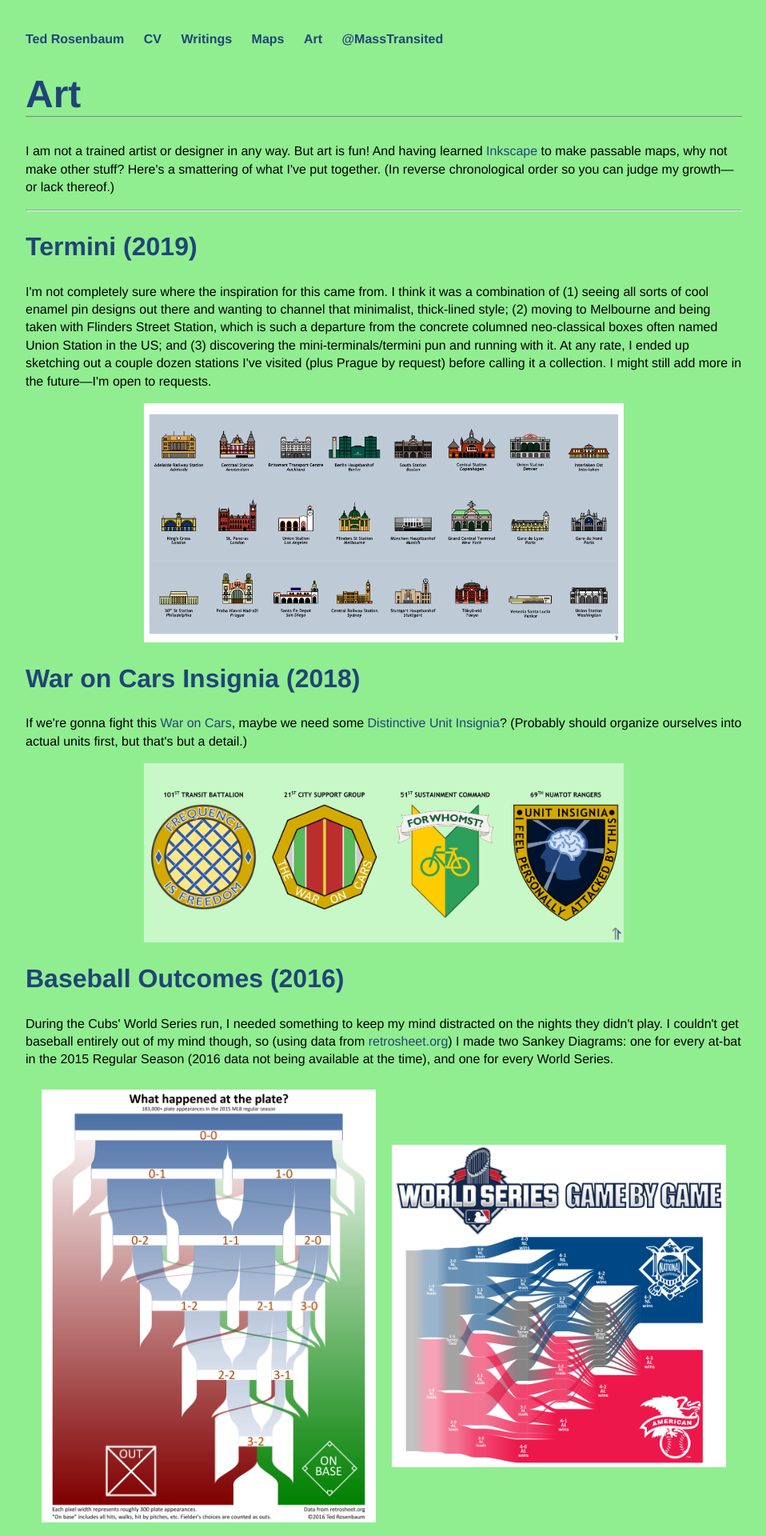
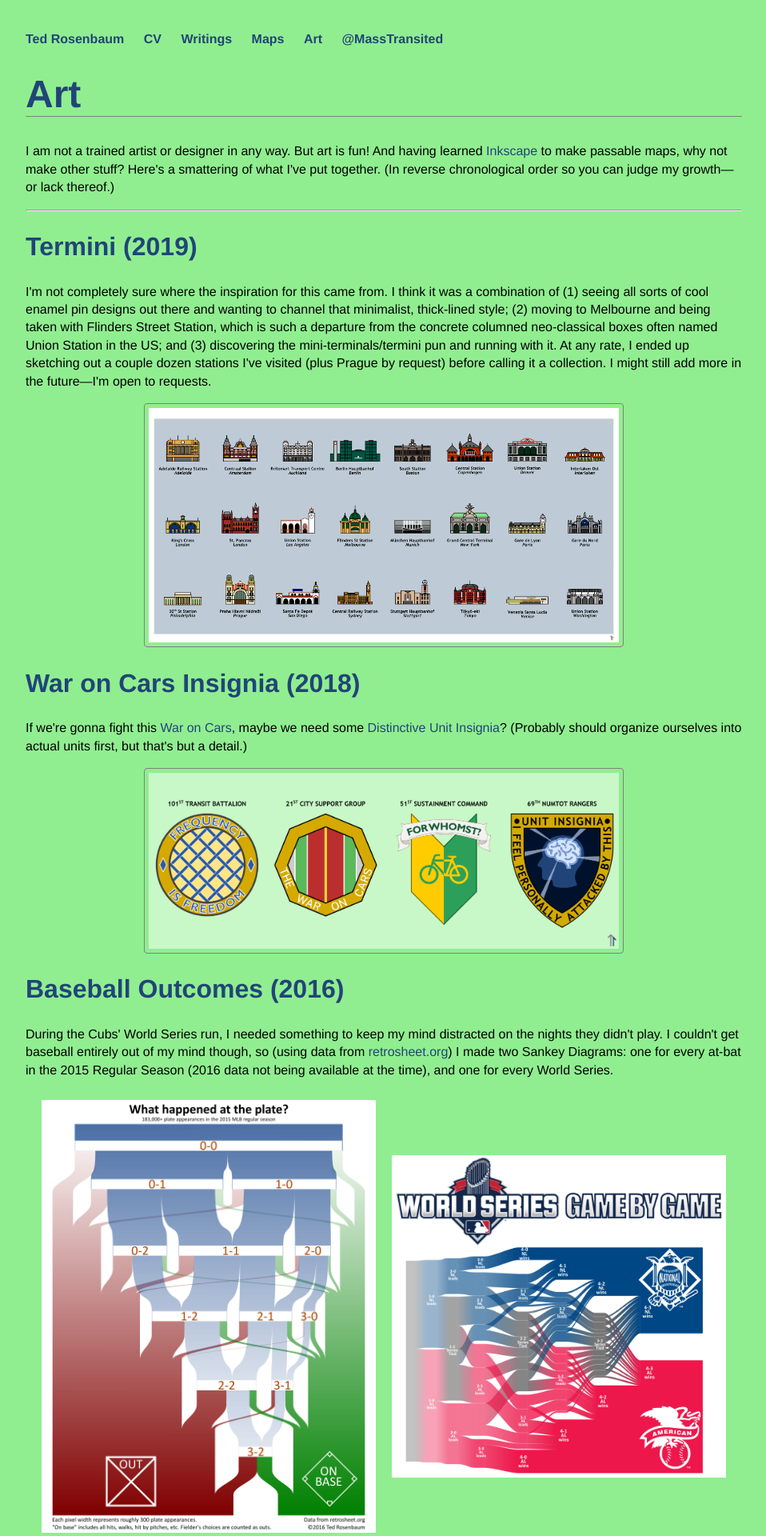
Before and after one commit to transited/transited.github.io, a Jekyll site: the page built from art.html, in a window 1280 px wide. Shown: the top 1920 px of the page at 80% size, without its empty margins (160-1118 px from the left). Built offline with Jekyll 4.4.1, drawn with Linux system fonts in a browser that asks for light colours.

Commit message:
Thumbnails

```diff
--- a/ElginRdCivicCenter.html
+++ b/ElginRdCivicCenter.html
@@ -30,7 +30,7 @@ title: Elgin Rd Civic Center
 	<p>That new site would have to be large enough for at least 135,000 square feet of space for the necessary offices, archives, and common areas. (<a href="https://www.cityofevanston.org/home/showdocument?id=11347" title="Civic Center Space Study" target="_blank">2007 Civic Center Space Study Summary</a>, pdf) It is no wonder why the city has not identified a suitable new site: the current six-story civic center has a footprint of about 32,000 square feet, and there aren’t any available parcels of that size in a good location—unless Evanston chooses to create a new parcel.</p>
 	<h2 id="Plan">The Plan</h2>
 	<p>Closing Elgin Road between Orrington and Emerson and reconfiguring the intersecting streets allows the city to solve both of these problems at once. This plan will explore the necessary transformations along this quarter-mile corridor from east to west.</p>
-	<p><img class="center" src="Files/ElginCC/Overview.png" alt="Map of the proposed plan" width="1200" height="670">
+	<p><a target="_blank" href="Files/ElginCC/Overview.png"><img class="center" src="Files/ElginCC/Overview.png" alt="Map of the proposed plan" width="1200" height="670"></a>
 	<h3>Reconnecting Clark St</h3>
 	<p>In order for Elgin St to be removed, westbound traffic on Clark between Orrington and Chicago must have an outlet. Clark St between Orrington and Sherman is currently one-way westbound, with two 12’ lanes—far too wide for an urban environment. Clark St can be converted to two-way traffic with 10’ lanes, widening sidewalks on both sides, and connecting with the existing two-way segments east of Orrington and west of Sherman. The barrier between Elgin and Clark that is currently in place (Figure 3) must be removed, and the intersection of Clark/Orrington reconfigured to shorten crossing distances to the extent possible.</p>
 	<h3>New Civic Center Parcel</h3>
--- a/art.html
+++ b/art.html
@@ -8,23 +8,23 @@ title: Art
   <hr>
   <h2>Termini (2019)</h2>
   <p>I'm not completely sure where the inspiration for this came from. I think it was a combination of (1) seeing all sorts of cool enamel pin designs out there and wanting to channel that minimalist, thick-lined style; (2) moving to Melbourne and being taken with Flinders Street Station, which is such a departure from the concrete columned neo-classical boxes often named Union Station in the US; and (3) discovering the mini-terminals/termini pun and running with it. At any rate, I ended up sketching out a couple dozen stations I've visited (plus Prague by request) before calling it a collection. I might still add more in the future&mdash;I'm open to requests.</p>
-  <p><img class="center" src="Files/Termini24.png" alt="21 train terminals drawn in miniature" width="600" height="322"></p>
+  <p><a target="_blank" href="Files/Termini24.png"> <img class="center" src="Files/Termini24.png" alt="21 train terminals drawn in miniature" width="600" height="322"></a></p>
   <h2>War on Cars Insignia (2018)</h2>
   <p>If we're gonna fight this <a href="https://thewaroncars.org/" title="War on Cars podcast site">War on Cars</a>, maybe we need some <a href="https://en.wikipedia.org/wiki/Distinctive_unit_insignia" title="Distinctive Unit Insignia on Wikipedia">Distinctive Unit Insignia</a>? (Probably should organize ourselves into actual units first, but that's but a detail.)</p>
-  <p><img class="center" src="Files/UrbanistDUI.png" alt="four potential DUIs for different groups" width="600" height="224"/></p>
+  <p><a target="_blank" href="Files/UrbanistDUI"> <img class="center" src="Files/UrbanistDUI.png" alt="four potential DUIs for different groups" width="600" height="224"/></a></p>
   <h2>Baseball Outcomes (2016)</h2>
   <p>During the Cubs' World Series run, I needed something to keep my mind distracted on the nights they didn't play. I couldn't get baseball entirely out of my mind though, so (using data from <a href="http://www.retrosheet.org" title="Retrosheet website">retrosheet.org</a>) I made two Sankey Diagrams: one for every at-bat in the 2015 Regular Season (2016 data not being available at the time), and one for every World Series.</p>
   <div class="row">
     <div class="column">
-      <img src="Files/2016atbats.png" alt="Sankey diagram for 2016 MLB at-bats" style="width:100%">
+      <a target="_blank" href="Files/2016atbats.png"> <img src="Files/2016atbats.png" alt="Sankey diagram for 2016 MLB at-bats" style="width:100%"></a>
     </div>
     <div class="column">
-      <img src="Files/WSbygm merge.png" alt="Sankey diagram for all world series" style="width:100%">
+      <a target="_blank" href="Files/WSbygm merge.png"> <img src="Files/WSbygm merge.png" alt="Sankey diagram for all world series" style="width:100%"></a>
     </div>
   </div>
   <h2>YPT SF Bay Buttons (2014)</h2>
   <p>For the first several years of <a href="https://yptransportation.org/sfbay/" title="YPT SF website">YPT SF Bay's</a> existence, they (/we) created a set of buttons for members to wear. It was an open submission process, and I submitted four designs in early 2014.</p>
-  <p><img class="center" src="Files/YPT Button Entry.png" alt="Four YPT button ideas" width="300" height="291"/></p>
+  <p><a target="_blank" href="Files/YPT Button Entry.png"> <img class="center" src="Files/YPT Button Entry.png" alt="Four YPT button ideas" width="300" height="291"/></a></p>
   <p>Clockwise from the upper left:</p>
     <ul>
       <li>Before expanding and changing its name(first to Ford GoBike, now BayWheels), Bay Area Bikeshare launched in 2014. Sharing is caring, and this basic design was actually produced after some design tweaks by professionals.</li>
--- a/css/main.css
+++ b/css/main.css
@@ -75,6 +75,9 @@ ul.posts li {
   margin-left: auto;
   margin-right: auto;
   height: auto;
+  border: 1px solid #808080;
+  border-radius: 4px;
+  padding: 5px;
 }
 
 .right{
```
Also changed, not shown: maps.html (+4 -4 lines).
